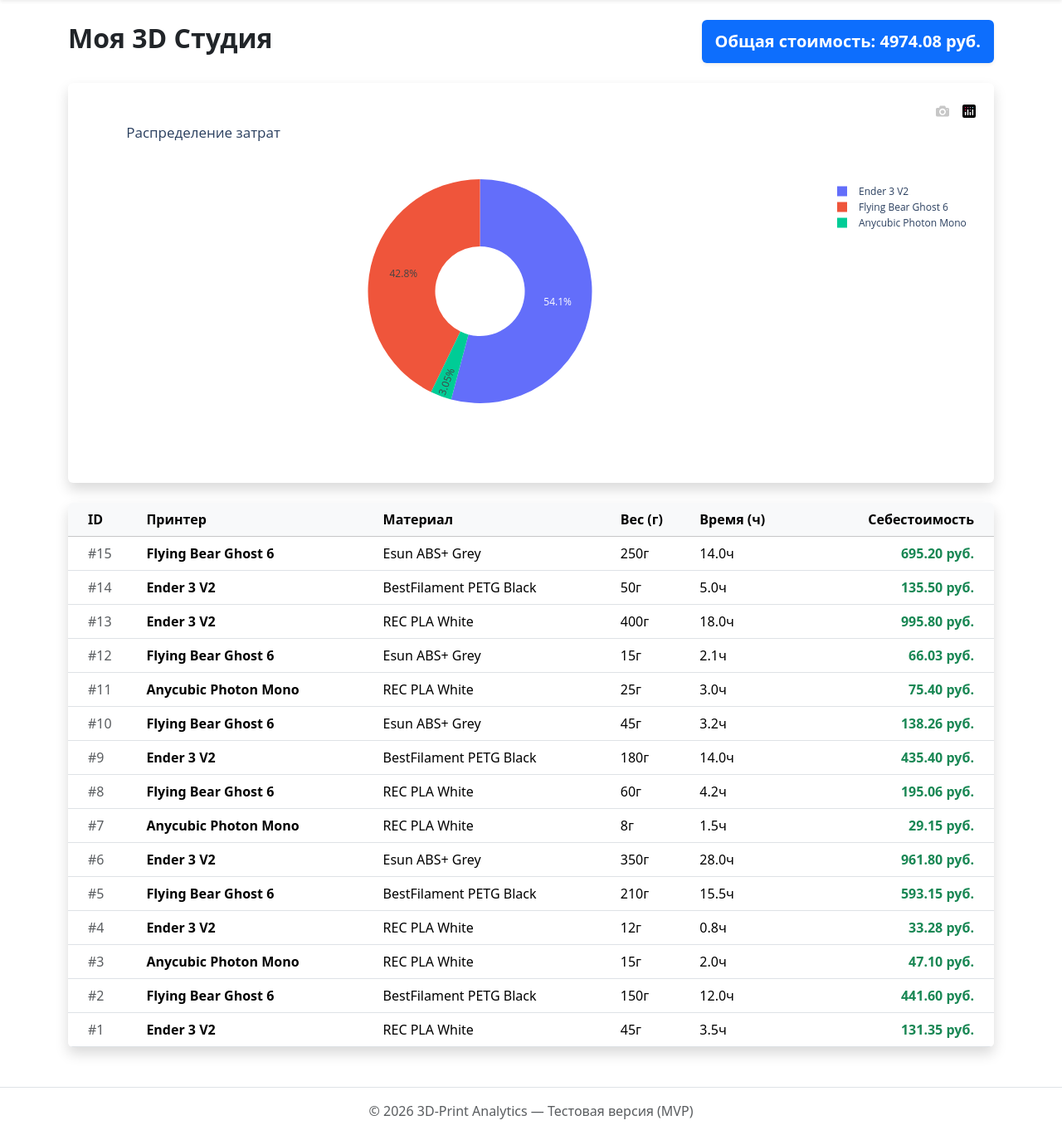
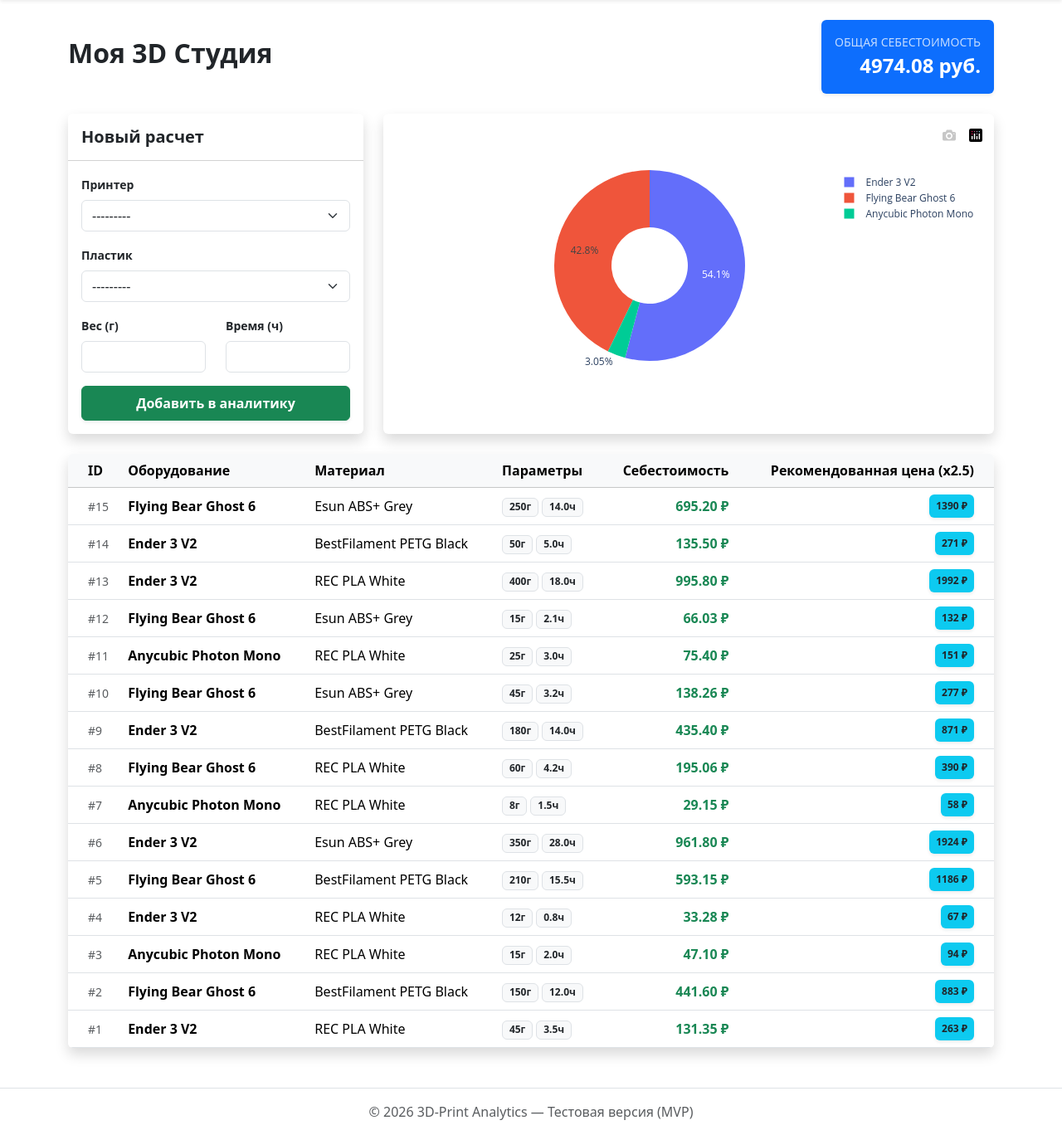
Before and after one commit to Snowdy54/3d-print-calc, a Django app: page / in a window 1280 px wide. Shown: the part 56-1424 px from the top of the page at 83% size. Run offline with Django 5.2, Linux system fonts and the light colour scheme; data comes from the database, SQL or seed files in the repository; both versions use the stored data as it was after the commit; data that the repository does not hold is empty; some libraries are stand-ins or nearby versions.

Commit message:
Add StudioSettings model and localize interface to Russian

```diff
--- /dev/null
+++ b/calculator/forms.py
@@ -0,0 +1,19 @@
+from django import forms
+from .models import PrintOrder
+
+class PrintOrderForm(forms.ModelForm):
+    class Meta:
+        model = PrintOrder
+        fields = ['printer', 'filament', 'model_weight_g', 'print_time_hours']
+        labels = {
+            'printer': 'Принтер',
+            'filament': 'Пластик',
+            'model_weight_g': 'Вес (г)',
+            'print_time_hours': 'Время (ч)',
+        }
+        widgets = {
+            'printer': forms.Select(attrs={'class': 'form-select'}),
+            'filament': forms.Select(attrs={'class': 'form-select'}),
+            'model_weight_g': forms.NumberInput(attrs={'class': 'form-control'}),
+            'print_time_hours': forms.NumberInput(attrs={'class': 'form-control'}),
+        }
--- a/calculator/models.py
+++ b/calculator/models.py
@@ -5,40 +5,39 @@ from decimal import Decimal
 class Printer(models.Model):
     name = models.CharField(max_length=100, verbose_name="Название принтера")
     power_consumption = models.IntegerField(verbose_name="Мощность (Вт)")
-    purchase_price = models.DecimalField(max_digits=10, decimal_places=2, verbose_name="Цена покупки")
-    owner = models.ForeignKey(User, on_delete=models.CASCADE)
+    purchase_price = models.DecimalField(max_digits=10, decimal_places=2, verbose_name="Цена покупки (руб)")
+    owner = models.ForeignKey(User, on_delete=models.CASCADE, verbose_name="Владелец")
 
-    def __str__(self):
-        return self.name
+    class Meta:
+        verbose_name = "Принтер"
+        verbose_name_plural = "Принтеры"
 
 class Filament(models.Model):
     name = models.CharField(max_length=100, verbose_name="Тип пластика")
-    price_per_spool = models.DecimalField(max_digits=10, decimal_places=2, verbose_name="Цена за катушку")
+    price_per_spool = models.DecimalField(max_digits=10, decimal_places=2, verbose_name="Цена за катушку (USD)")
     weight_g = models.IntegerField(verbose_name="Вес катушки (г)")
-    owner = models.ForeignKey(User, on_delete=models.CASCADE)
+    owner = models.ForeignKey(User, on_delete=models.CASCADE, verbose_name="Владелец")
 
-    def __str__(self):
-        return self.name
+    class Meta:
+        verbose_name = "Пластик"
+        verbose_name_plural = "Пластик"
 
 class PrintOrder(models.Model):
     printer = models.ForeignKey(Printer, on_delete=models.CASCADE, verbose_name="Принтер")
     filament = models.ForeignKey(Filament, on_delete=models.CASCADE, verbose_name="Пластик")
     model_weight_g = models.IntegerField(verbose_name="Вес модели (г)")
     print_time_hours = models.FloatField(verbose_name="Время печати (ч)")
-    total_cost = models.DecimalField(max_digits=10, decimal_places=2, editable=False, null=True, blank=True)
-    created_at = models.DateTimeField(auto_now_add=True)
+    total_cost = models.DecimalField(max_digits=10, decimal_places=2, verbose_name="Себестоимость", editable=False, null=True, blank=True)
+    created_at = models.DateTimeField(auto_now_add=True, verbose_name="Дата создания")
 
-    def __str__(self):
-        return f"Заказ {self.id} — {self.printer.name}"
+    class Meta:
+        verbose_name = "Заказ"
+        verbose_name_plural = "Заказы"
 
-    def save(self, *args, **kwargs):
-        amortization = (self.printer.purchase_price / 2000) * Decimal(str(self.print_time_hours))
+class StudioSettings(models.Model):
+    electricity_tariff = models.DecimalField(max_digits=5, decimal_places=2, default=6.0, verbose_name="Тариф (руб/кВт)")
+    markup_coefficient = models.DecimalField(max_digits=4, decimal_places=2, default=2.5, verbose_name="Коэффициент наценки")
 
-        electricity = (Decimal(str(self.printer.power_consumption)) / 1000) * Decimal(str(self.print_time_hours)) * Decimal('6.0')
-
-        plastic = (self.filament.price_per_spool / self.filament.weight_g) * self.model_weight_g
-
-        self.total_cost = amortization + electricity + plastic
-
-        # Сохраняем результат в базу
-        super().save(*args, **kwargs)
+    class Meta:
+        verbose_name = "Настройки"
+        verbose_name_plural = "Настройки"
--- a/calculator/templates/calculator/index.html
+++ b/calculator/templates/calculator/index.html
@@ -3,52 +3,97 @@
 {% block content %}
     <div class="row align-items-center mb-4">
         <div class="col-md-6">
-            <h2 class="fw-bold">Моя 3D Студия</h2>
+            <h2 class="fw-bold text-dark">Моя 3D Студия</h2>
         </div>
         <div class="col-md-6 text-end">
-            <span class="badge bg-primary fs-5 p-3 shadow-sm">
-                Общая стоимость: {{ total_revenue|floatformat:2 }} руб.
-            </span>
+            <div class="p-3 bg-primary text-white rounded shadow-sm d-inline-block">
+                <span class="small d-block text-uppercase opacity-75">Общая себестоимость</span>
+                <span class="fs-4 fw-bold">{{ total_revenue|floatformat:2 }} руб.</span>
+            </div>
         </div>
     </div>
 
-    <div class="card shadow border-0 mb-4 p-3">
-        {% if chart %}
-            {{ chart|safe }}
-        {% else %}
-            <p class="text-center text-muted">График загружается...</p>
-        {% endif %}
+    <div class="row mb-4">
+        <div class="col-lg-4 mb-4 mb-lg-0">
+            <div class="card shadow border-0 h-100">
+                <div class="card-header bg-white py-3">
+                    <h5 class="card-title mb-0 fw-bold">Новый расчет</h5>
+                </div>
+                <div class="card-body">
+                    <form method="post">
+                        {% csrf_token %}
+                        <div class="mb-3">
+                            <label class="form-label small fw-bold">{{ form.printer.label }}</label>
+                            {{ form.printer }}
+                        </div>
+                        <div class="mb-3">
+                            <label class="form-label small fw-bold">{{ form.filament.label }}</label>
+                            {{ form.filament }}
+                        </div>
+                        <div class="row">
+                            <div class="col-6 mb-3">
+                                <label class="form-label small fw-bold">{{ form.model_weight_g.label }}</label>
+                                {{ form.model_weight_g }}
+                            </div>
+                            <div class="col-6 mb-3">
+                                <label class="form-label small fw-bold">{{ form.print_time_hours.label }}</label>
+                                {{ form.print_time_hours }}
+                            </div>
+                        </div>
+                        <button type="submit" class="btn btn-success w-100 fw-bold py-2 shadow-sm">
+                            Добавить в аналитику
+                        </button>
+                    </form>
+                </div>
+            </div>
+        </div>
+
+        <div class="col-lg-8">
+            <div class="card shadow border-0 h-100 p-2">
+                {% if chart %}
+                    {{ chart|safe }}
+                {% else %}
+                    <div class="d-flex justify-content-center align-items-center h-100">
+                        <p class="text-muted">Недостаточно данных для графика</p>
+                    </div>
+                {% endif %}
+            </div>
+        </div>
     </div>
 
     <div class="card shadow border-0 overflow-hidden">
         <div class="table-responsive">
             <table class="table table-hover align-middle mb-0">
-                <thead class="table-light">
+                <thead class="table-light text-secondary">
                     <tr>
                         <th class="ps-4">ID</th>
-                        <th>Принтер</th>
+                        <th>Оборудование</th>
                         <th>Материал</th>
-                        <th>Вес (г)</th>
-                        <th>Время (ч)</th>
-                        <th class="text-end pe-4">Себестоимость</th>
+                        <th>Параметры</th>
+                        <th class="text-end">Себестоимость</th>
+                        <th class="text-end pe-4">Рекомендованная цена (x2.5)</th>
                     </tr>
                 </thead>
                 <tbody>
                     {% for order in orders %}
                     <tr>
-                        <td class="ps-4 text-muted">#{{ order.id }}</td>
-                        <td class="fw-bold">{{ order.printer.name }}</td>
+                        <td class="ps-4 text-muted small">#{{ order.id }}</td>
+                        <td><div class="fw-bold">{{ order.printer.name }}</div></td>
                         <td>{{ order.filament.name }}</td>
-                        <td>{{ order.model_weight_g }}г</td>
-                        <td>{{ order.print_time_hours }}ч</td>
-                        <td class="text-end pe-4 fw-bold text-success">
-                            {{ order.total_cost }} руб.
+                        <td>
+                            <span class="badge bg-light text-dark border">{{ order.model_weight_g }}г</span>
+                            <span class="badge bg-light text-dark border">{{ order.print_time_hours }}ч</span>
+                        </td>
+                        <td class="text-end fw-bold text-success">
+                            {{ order.total_cost }} ₽
+                        </td>
+                        <td class="text-end pe-4">
+                            <span class="badge bg-info text-dark p-2 shadow-sm">
+                                {% widthratio order.total_cost 1 2.5 %} ₽
+                            </span>
                         </td>
                     </tr>
                     {% empty %}
-                    <tr>
-                        <td colspan="6" class="text-center py-4 text-muted">Заказов пока нет</td>
-                    </tr>
                     {% endfor %}
                 </tbody>
             </table>
--- a/calculator/views.py
+++ b/calculator/views.py
@@ -1,8 +1,9 @@
 import requests
 import plotly.express as px
-from django.shortcuts import render
+from django.shortcuts import render, redirect
 from django.db.models import Sum
 from .models import PrintOrder
+from .forms import PrintOrderForm
 
 def get_usd_rate():
     try:
@@ -16,16 +17,24 @@ def index(request):
     total_revenue = orders.aggregate(Sum('total_cost'))['total_cost__sum'] or 0
     usd_rate = get_usd_rate()
 
+    if request.method == 'POST':
+        form = PrintOrderForm(request.POST)
+        if form.is_valid():
+            order = form.save(commit=False)
+            order.save(usd_rate=usd_rate)
+            return redirect('index')
+    else:
+        form = PrintOrderForm()
+
     chart_data = orders.values('printer__name').annotate(total=Sum('total_cost'))
-
-    fig = px.pie(chart_data, names='printer__name', values='total',
-                 title="Распределение затрат", hole=0.4)
-
+    fig = px.pie(chart_data, names='printer__name', values='total', hole=0.4)
     chart_html = fig.to_html(full_html=False, include_plotlyjs='cdn')
 
     return render(request, 'calculator/index.html', {
         'orders': orders,
         'total_revenue': total_revenue,
         'usd_rate': usd_rate,
-        'chart': chart_html
+        'chart': chart_html,
+        'form': form,
+        'markup': 2.5
     })
```
Also changed, not shown: calculator/admin.py (+9 -1 lines), calculator/migrations/0002_studiosettings.py (added), db.sqlite3.
